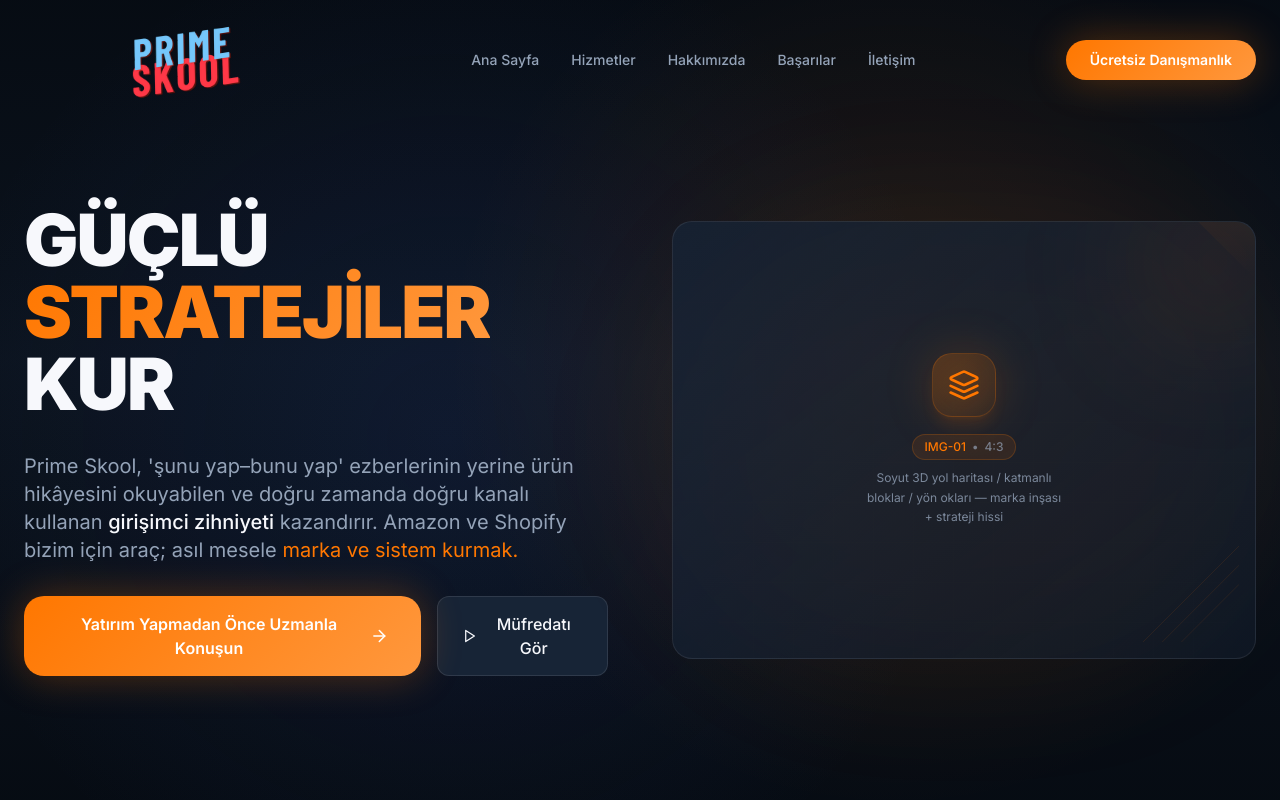
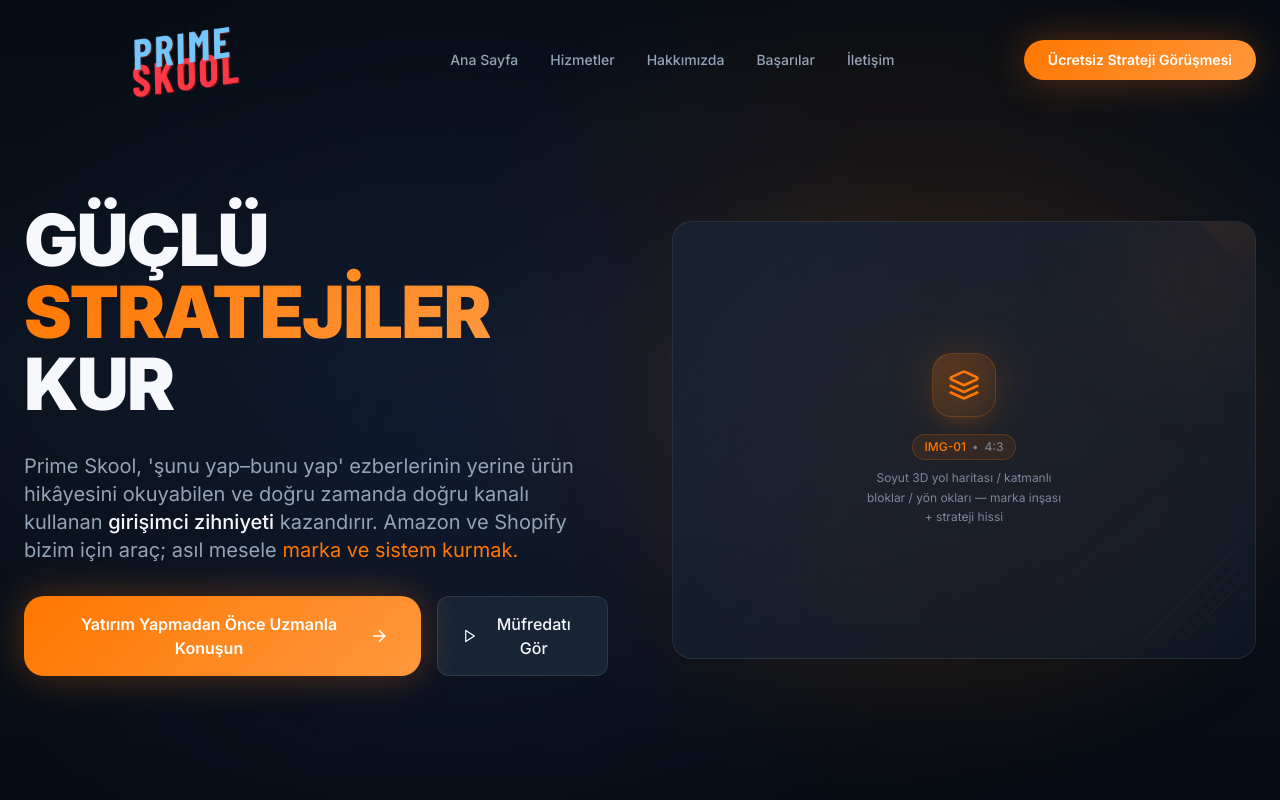
Before and after one commit to ecomxtrading-lgtm/primeskool-website, a React (Vite) app: page / in a window 1280 px wide. Shown: the top 800 px of the page. Built offline with nearby package versions, Linux system fonts and the light colour scheme; the HTML template or start-up script is replaced by a standard one.

Commit message:
Update CTA text to Ãœcretsiz Strateji GÃ¶rÃ¼ÅŸmesi

```diff
--- a/src/components/FinalCTA.tsx
+++ b/src/components/FinalCTA.tsx
@@ -20,7 +20,7 @@ const FinalCTA = () => {
 
           <div className="flex flex-col sm:flex-row gap-4 justify-center">
             <button className="btn-primary group">
-              Topluluğa Katıl
+              Ücretsiz Strateji Görüşmesi
               <ArrowRight className="ml-2 w-5 h-5 group-hover:translate-x-1 transition-transform" />
             </button>
             <button className="btn-secondary group">
--- a/src/components/Navbar.tsx
+++ b/src/components/Navbar.tsx
@@ -88,7 +88,7 @@ const Navbar = () => {
             }}
             className="hidden md:inline-flex btn-primary text-sm px-6 py-2.5"
           >
-            Ücretsiz Danışmanlık
+            Ücretsiz Strateji Görüşmesi
           </a>
 
           {/* Mobile Menu Toggle */}
```
